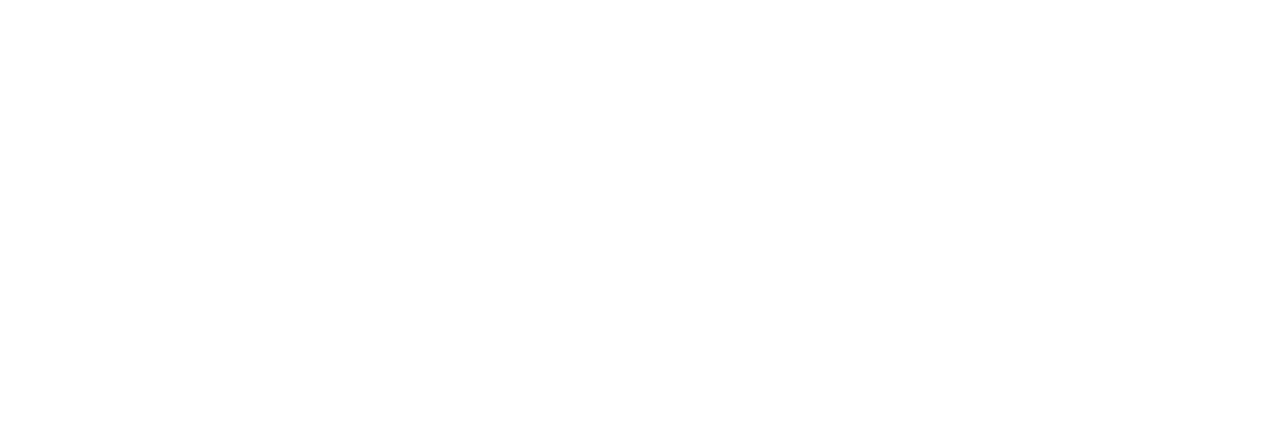
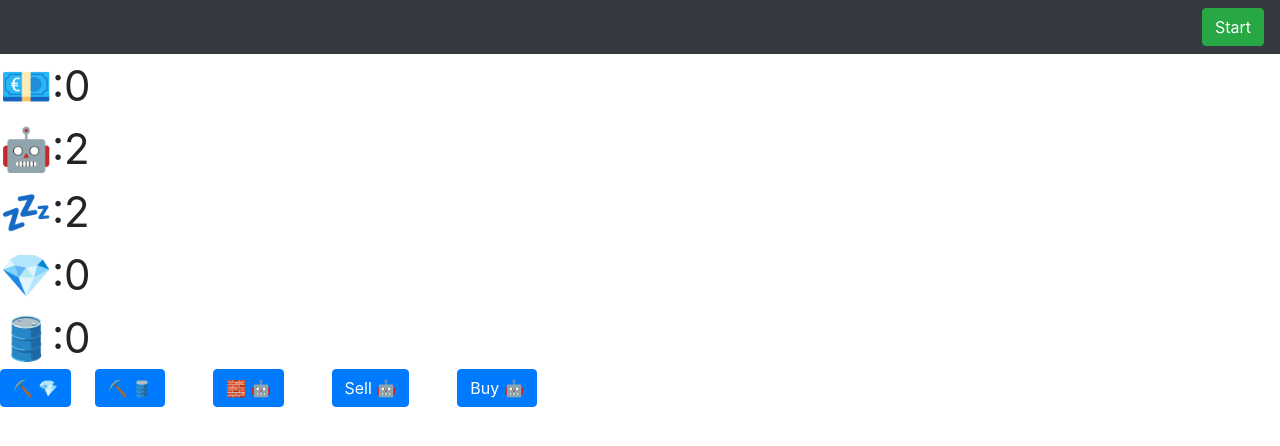
Before and after one commit to Reyemneirda/foobar-production, a Vue app: page / in a window 1280 px wide. Shown: the top 446 px of the page. Built offline with nearby package versions, Linux system fonts and the light colour scheme.

Commit message:
Set basics functions

```diff
--- a/src/App.vue
+++ b/src/App.vue
@@ -1,15 +1,84 @@
 <template>
-    <div id="app">
+  <div id="app">
+    <nav class="navbar navbar-dark bg-dark">
+      <a class="navbar-brand" href="#"> </a>
+      <button class="btn btn-success" v-on:click="gameStart">Start</button>
+    </nav>
+    <div style="font-size: 42px;" title="foobar">💶:{{ money }}</div>
 
-    </div>
+    <div style="font-size: 42px;" title="foobar">🤖:{{ foobar }}</div>
+
+    <div style="font-size: 42px;" title="idle">💤:{{ foobarIddle }}</div>
+    <div style="font-size: 42px;" title="Foo">💎:{{ foo }}</div>
+    <div style="font-size: 42px;" title="Bar">🛢️:{{ bar }}</div>
+
+    <button class="btn btn-primary" v-on:click="mineFoo" title="Mine foo">
+      ⛏️ 💎
+    </button>
+    <button class="btn btn-primary mx-4" v-on:click="mineBar" title="Mine Bar">
+      ⛏️ 🛢️
+    </button>
+    <button class="btn btn-primary mx-4" v-on:click="build" title="Build Robot">
+      🧱 🤖
+    </button>
+    <button class="btn btn-primary mx-4" v-on:click="sell" title="Sell Robot">
+      Sell 🤖
+    </button>
+    <button class="btn btn-primary mx-4" v-on:click="sell" title="Buy Robot">
+      Buy 🤖
+    </button>
+  </div>
 </template>
 
 <script>
 export default {
-  data () {
-  return {
-    ore: 0
+  data() {
+    return {
+      money: 0,
+      foobar: 2,
+      foobarIddle: 2,
+      foo: 0,
+      bar: 0
+    };
+  },
+  methods: {
+    gameStart: function(){
+      this.money= 0
+      this.foobar= 2
+      this.foobarIddle=2
+      this.foo= 0
+      this.bar= 0
+    },
+    mineFoo: function() {
+      if (this.foobarIddle > 0) {
+        this.foo += 1;
+        this.foobarIddle -= 1;
+      }
+    },
+    mineBar: function() {
+      if (this.foobarIddle > 0) {
+        this.bar += 1;
+        this.foobarIddle -= 1;
+      }
+    },
+    build: function() {
+      if (this.foobarIddle > 0) {
+        this.foo += 1;
+        this.foobarIddle -= 1;
+      }
+    },
+    sell: function() {
+      if (this.foobarIddle > 0) {
+        this.foo += 1;
+        this.foobarIddle -= 1;
+      }
+    },
+    buy: function() {
+      if (this.foobarIddle > 0) {
+        this.bar += 1;
+        this.foobarIddle -= 1;
+      }
+    }
   }
-}
-}
+};
 </script>
```
